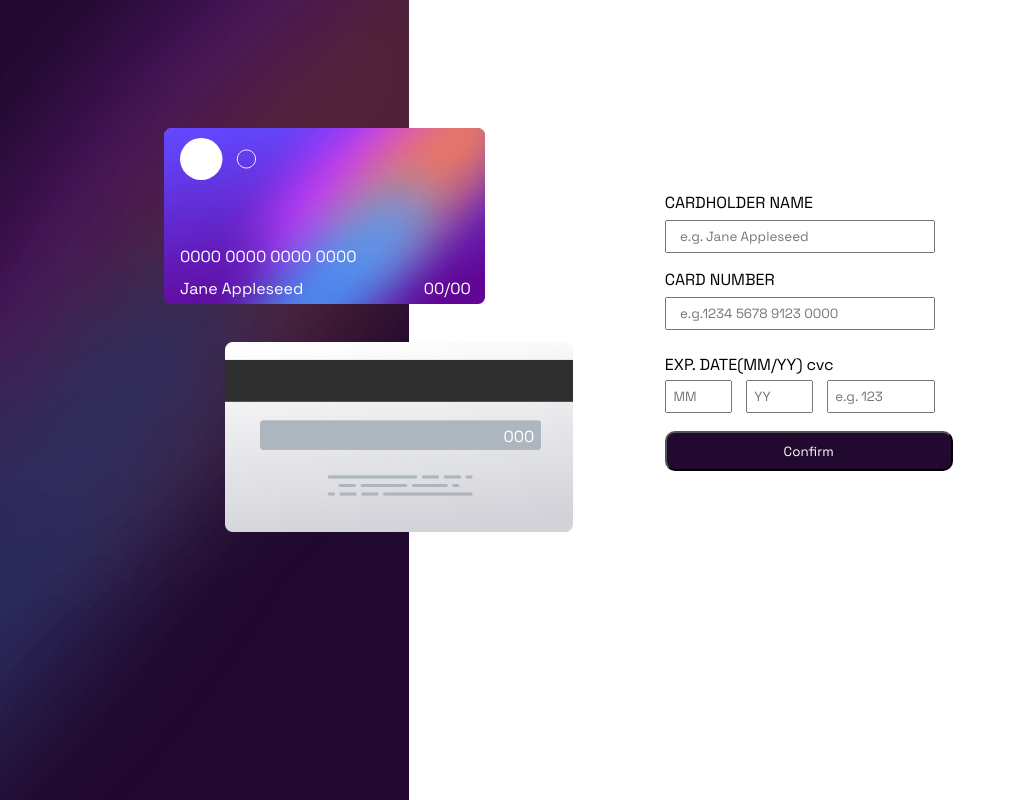
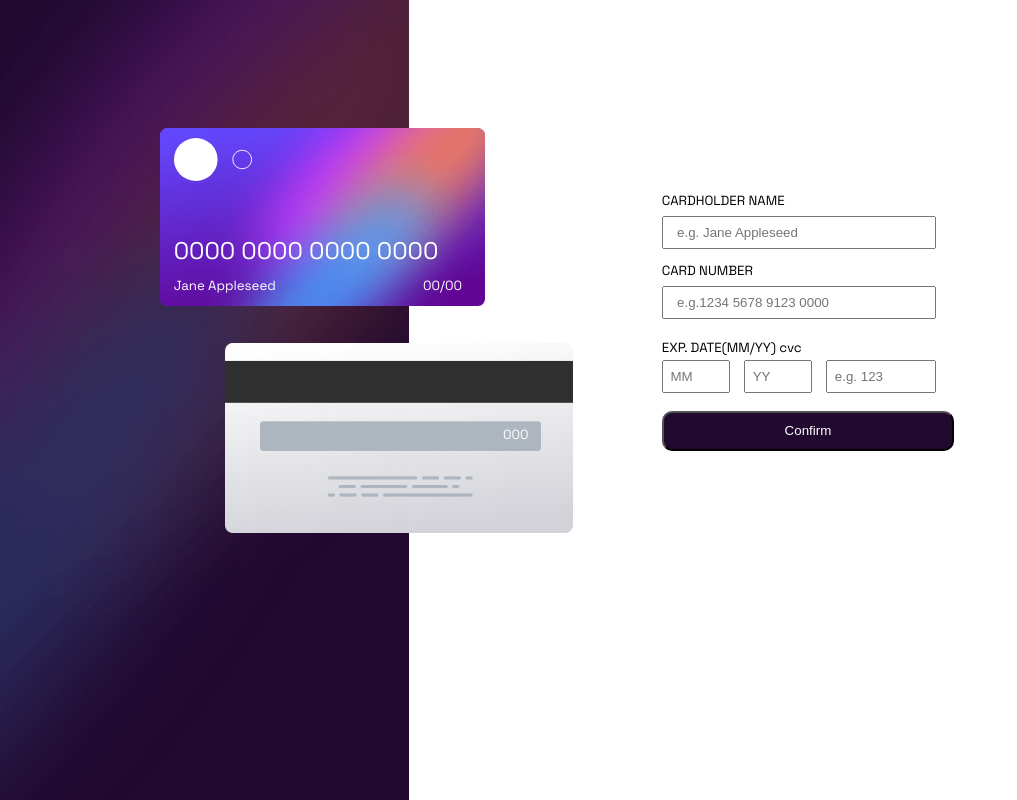
Before and after one commit to isaacagyeman/interactive-card-detail-form-main, a plain HTML site: page dist/index.html in a window 1280 px wide. Shown: the whole page, without its empty margins (0-1017 px from the left). Drawn offline with Linux system fonts and the light colour scheme.

Commit message:
made changes to the font and added a screenshot

```diff
--- a/dist/index.css
+++ b/dist/index.css
@@ -7,7 +7,12 @@
     margin: 0;
     padding: 0;
     box-sizing: border-box;
+}
+
+body{
     font-family: 'Space-Grotesk';
+    font-size: .83rem;
+
 }
 
 .root-Container{
@@ -60,9 +65,11 @@
 
 
 #txtCardNum{
-    margin-top: 20%;
+    margin-top: 16%;
     color: hsl(0, 0%, 100%);
+    font-size: 1.5rem;
 }
+
 
 .dateContainer{
     display: flex;
@@ -98,6 +105,7 @@ form{
     display: flex;
     flex-direction: column;
     padding: 0em 1em 1em 1em;
+    /* display: none; */
 }
 
 .thanks{
--- a/dist/index.html
+++ b/dist/index.html
@@ -55,7 +55,7 @@
 
     <section class="rightSide">
 
-      <form>
+      <form class="cardForm">
 
           <!-- <label for="uname">CARDHOLDER NAME</label> -->
           <p id="lblcardHolder">CARDHOLDER NAME</p>
--- a/dist/index.js
+++ b/dist/index.js
@@ -19,6 +19,8 @@ var wrongFormat = document.querySelector('#errorFormat')
 
 // Button
 var btnConfirm = document.querySelector('#btnConfirm')
+var thanksCard = document.querySelector('.thanks');
+var formCard = document.querySelector('.cardForm')
 
 const inputHandler = function (e){
     txtHolderName.innerHTML = e.target.value.toUpperCase();
@@ -50,10 +52,16 @@ tbCvvInput.addEventListener('input',cardCvvInput)
 
 btnConfirm.addEventListener('click',(e)=>{
   e.preventDefault();
+  var holderName = tbHolderInput.value.trim();
     var accountNum = tbCardNumInput.value.trim();
     var monthInput = tbCardMonthInput.value.trim();
     var yearInput = tbCardYearInput.value.trim();
     var cvvInput = tbCvvInput.value.trim();
+
+    if(holderName !== '' || accountNum !== '' || monthInput !== '' || yearInput !== '' || cvvInput !== ''){
+      formCard.style.display = 'none';
+    thanksCard.style.display = 'flex'
+    }
 
     if(accountNum === ''){
       wrongFormat.style.display = 'block';
@@ -73,4 +81,6 @@ btnConfirm.addEventListener('click',(e)=>{
       errorMessage2.style.display = 'none';
     }
 
+
+
 });
```
Also changed, not shown: assets/Screenshot 2023-05-16 at 22-01-12 Frontend Mentor Interactive card details form.png (added), 2 other files.
